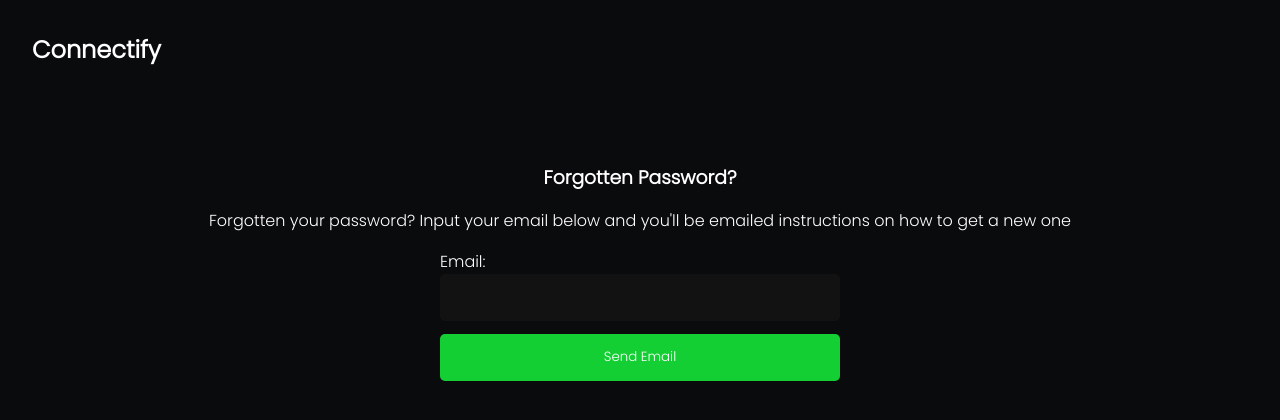
After one commit to olowojude/Connectify, a Django app: page /reset-password/ in a window 1280 px wide. The commit adds this page. Shown: the top 420 px of the page. Run offline with Django 5.2, Linux system fonts and the light colour scheme; some libraries are stand-ins or nearby versions.

Commit message:
feat: implement reset password functionality for user accounts

```diff
--- a/app/templates/login-page.html
+++ b/app/templates/login-page.html
@@ -27,7 +27,9 @@
 
   <div class="login-page-bottom-texts">
     <p>
-      <a href="" class="forgot_password"> Forgot Password? </a>
+      <a href="{% url 'reset_password' %}" class="forgot_password">
+        Forgot Password?
+      </a>
     </p>
     <p>
       Don't have an account yet?
--- /dev/null
+++ b/app/templates/password-reset-page.html
@@ -0,0 +1,21 @@
+{% extends 'preview-main-page.html' %} {% load static %} {% block content %}
+<style>
+  form input {
+    padding: 1em;
+    background: #131212;
+  }
+</style>
+
+<div class="container">
+  <h3>Forgotten Password?</h3>
+
+  <p class="password-reset-p-tag">
+    Forgotten your password? Input your email below and you'll be emailed
+    instructions on how to get a new one
+  </p>
+  <form action="" method="post">
+    {% csrf_token %} {{form}}
+    <input type="submit" class="submit" value="Send Email" />
+  </form>
+</div>
+{% endblock %}
--- a/app/urls.py
+++ b/app/urls.py
@@ -3,6 +3,7 @@ from . import views
 from django.contrib.staticfiles.urls import staticfiles_urlpatterns
 from django.conf import settings
 from django.conf.urls.static import static
+from django.contrib.auth import views as auth_views
 
 
 
@@ -17,6 +18,14 @@ urlpatterns = [
     path("delete-link/<str:pk>/", views.deletelink, name="deletelink"),
     re_path(r'^(?P<username>\w+)/$', views.preview, name="preview"),
     path("update-profile/", views.updateProfile, name="updateprofile"),
+    path('reset-password/', auth_views.PasswordResetView.as_view(template_name="password-reset-page.html"),
+         name="reset_password"),
+    path('reset/<uidb64>/<token>', auth_views.PasswordResetConfirmView.as_view(template_name="lta/password-reset-form-page.html"),
+         name="password_reset_confirm"),
+    path('reset-password-sent/', auth_views.PasswordResetDoneView.as_view(template_name="password-reset-sent-page.html"),
+         name="password_reset_done"),
+    path('reset-complete/', auth_views.PasswordResetCompleteView.as_view(template_name="password-reset-complete-page.html"),
+         name="password_reset_complete")
 ]
 # URL patterns to serve static files during development
 urlpatterns += staticfiles_urlpatterns()
```
Also changed, not shown: app/templates/password-reset-complete-page.html (added, +9 -0 lines), app/templates/password-reset-form-page.html (added, +12 -0 lines), app/templates/password-reset-sent-page.html (added, +14 -0 lines), db.sqlite3, media/images/WhatsApp_Image_2024-11-18_at_13_hpkVe6Q.37.14_3a02e831.jpg (added).
